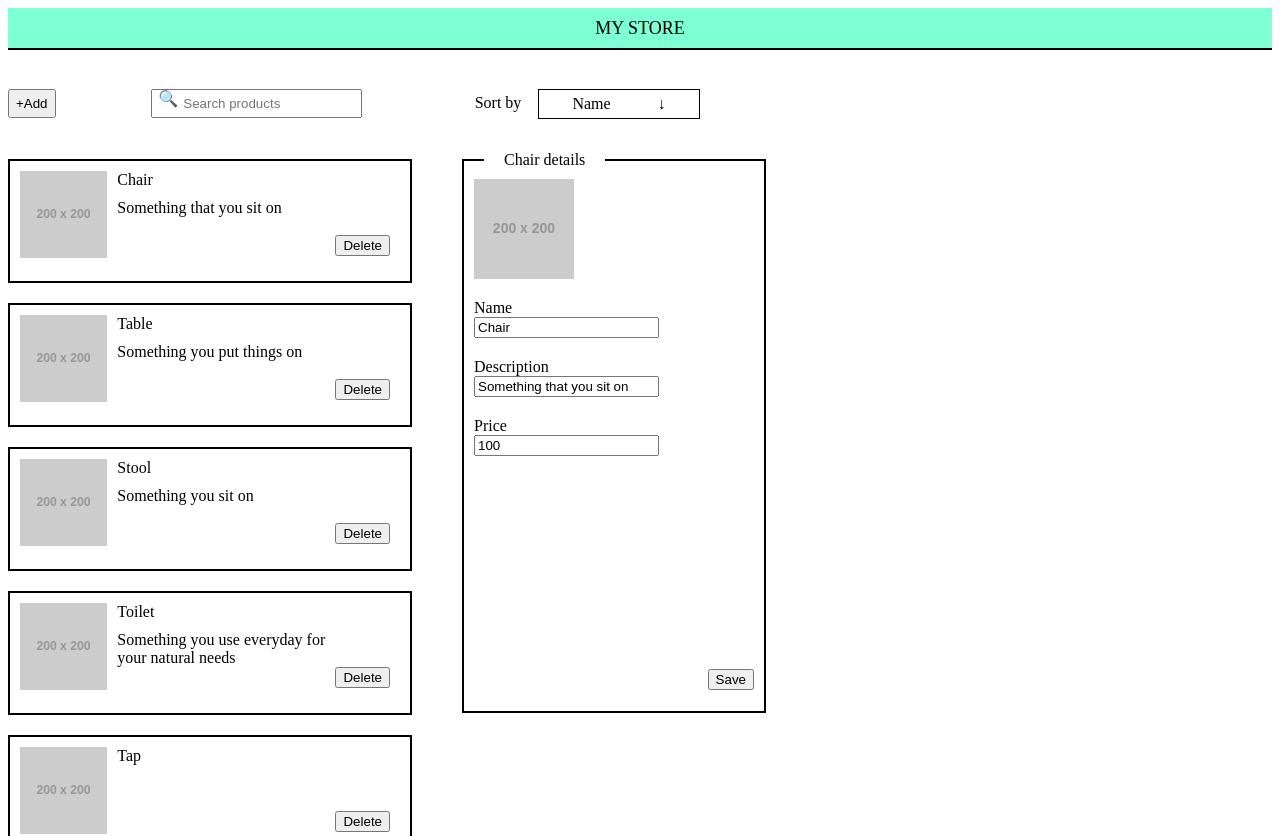
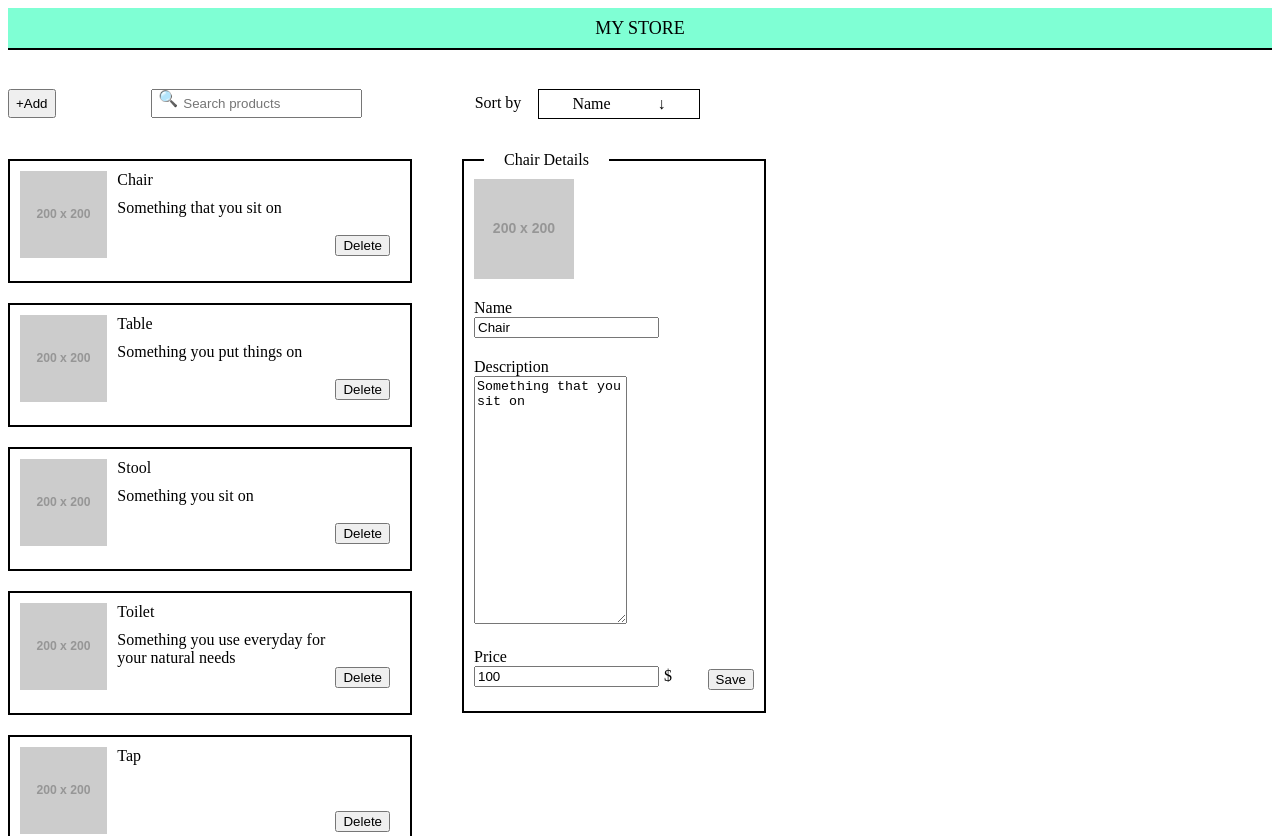
Before and after one commit to idodidodi/CodeValue-React-Test, a React (Vite) app in the folder my-react-less-app/: page / in a window 1280 px wide. Shown: the top 836 px of the page. Built offline with nearby package versions, Linux system fonts and the light colour scheme.

Commit message:
Before changinng selected item idx

```diff
--- a/my-react-less-app/src/App.tsx
+++ b/my-react-less-app/src/App.tsx
@@ -66,7 +66,7 @@ function App() {
     setHideSortByDown(!hideSortByDown);
   }
   const getNewEmptyItem = (): ProductData => {
-    return { name: "New item name", id: products.length + 1, price: 0, creationDate: new Date(), state: "pending" };
+    return { name: "", id: products.length + 1, price: 0, creationDate: new Date(), state: "pending" };
 
   }
   const addItem = () => {
@@ -87,11 +87,16 @@ function App() {
       }
       saveToLocalStorage(PRODCUTS_KEY, nextState);
       sortBy(selectedSortByOption.sortType, nextState);
+      setSelectedItemIdx(nextState.filter(filterValidItems).findIndex(item=>item.id === newItem.id));
       return nextState;
     })
   };
 
   const sortBy = (sortType: SortBy, _products: ProductData[] = products): void => {
+    setCurrentPage(1);
+    if (selectedItemIdx >= NUMBER_OF_ITEMS_IN_PAGE) {
+      setSelectedItemIdx(0);
+    };
     if (sortType === "name") {
       _products.sort((a, b) => {
         const nameA = a.name.toUpperCase(); // ignore upper and lowercase
--- a/my-react-less-app/src/components/product.less
+++ b/my-react-less-app/src/components/product.less
@@ -73,11 +73,23 @@
             margin-top: 6px;
             min-height: 18px;
         }
+
+        .input-units {
+            padding-left: 5px;
+        }
+
+        .input-bordered-box textarea {
+            height: 245px;
+            width: 147px;
+            max-height: 242px;
+            max-width: 274px;
+        }
     }
 
     .add-button-wrapper {
         display: flex;
         justify-content: end;
+
         .save-button {
             margin-right: 10px;
         }
--- a/my-react-less-app/src/components/product.tsx
+++ b/my-react-less-app/src/components/product.tsx
@@ -2,6 +2,7 @@ import './product.less'
 
 import { useEffect, useState, type JSX, type MouseEvent } from 'react';
 import type { ProductData } from '../models';
+import classNames from 'classnames';
 
 
 export const Product = (props: { item: ProductData, onSelect: () => void, onDelete: (e: MouseEvent) => void }): JSX.Element => {
@@ -42,7 +43,7 @@ export const ProductDetails = (props: { item: ProductData, saveItem: (item: Prod
     }, [item])
     return (
         <div className='product-details-container'>
-            <div className="product-details-title">{name} details</div>
+            <div className="product-details-title">{name} Details</div>
             <div className="body">
                 <ProductImage />
                 <TtileAndDataBox title='Name' text={name}
@@ -56,7 +57,7 @@ export const ProductDetails = (props: { item: ProductData, saveItem: (item: Prod
                         })
                     }}
                 />
-                <TtileAndDataBox title='Description' text={description || ''}
+                <TtileAndDataBox title='Description' useTextArea text={description || ''}
                     onChange={(e) => {
                         const input: string = e.target.value;
                         setSavedItem(prev => {
@@ -66,7 +67,7 @@ export const ProductDetails = (props: { item: ProductData, saveItem: (item: Prod
                         })
                     }}
                 />
-                <TtileAndDataBox title='Price' text={price} onChange={(e) => {
+                <TtileAndDataBox title='Price' text={price} units='$' onChange={(e) => {
                     const input: string = e.target.value;
                     if (isNaN(Number(input))) {
                         return;
@@ -86,24 +87,32 @@ export const ProductDetails = (props: { item: ProductData, saveItem: (item: Prod
     );
 };
 
-const TtileAndDataBox = (props: { title: string; text: string | number, onChange: (e: any) => void }): JSX.Element => {
+const TtileAndDataBox = (props: { title: string; text: string | number, onChange: (e: any) => void, units?: string, className?: string, useTextArea?: boolean }): JSX.Element => {
     const [val, setVal] = useState<number | string>(props.text);
-    useEffect(()=>{
+    useEffect(() => {
         setVal(props.text)
-    },[props.text])
+    }, [props.text])
 
-    const _onChangeInput = (e:any)=>{
+    const _onChangeInput = (e: any) => {
         if (val !== e.target.value) {
             setVal(e.target.value);
         }
         props.onChange(e);
     }
+
+    const className = props.className;
     return (
-        <div className='box-wrapper'>
+        <div className={classNames('box-wrapper', className)}>
             <div className="title">{props.title}</div>
-            <div className="input-bordered-box">
-                <input type='text' value={val} onChange={_onChangeInput}></input>
-            </div>
+            {props.useTextArea
+                ?
+                <div className="input-bordered-box">
+                    <textarea value={val} onChange={_onChangeInput}></textarea>
+                </div>
+                : <div className="input-bordered-box">
+                    <input type='text' value={val} onChange={_onChangeInput}></input>
+                    {props.units && <span className='input-units'>{props.units}</span>}
+                </div>}
         </div>
     );
 };
```
